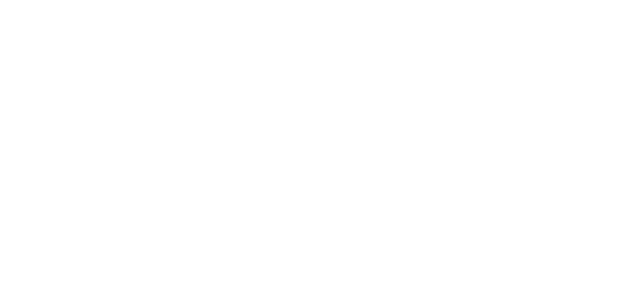
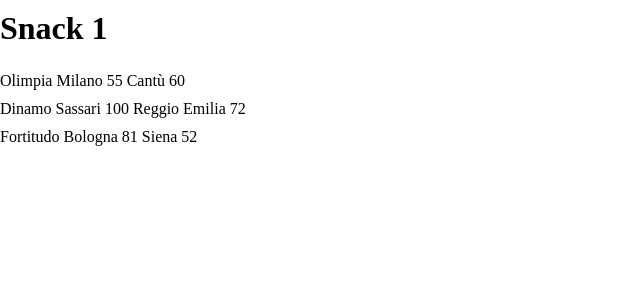
Before and after one commit to Pier5/php-snacks-b1, a PHP site: page / in a window 1280 px wide; the page is wider, and only the part inside the window is pictured. Before the commit the part shown is empty. Shown: the top 300 px of that part, without its empty margins (0-640 px from the left). Run offline with PHP 8.4, Linux system fonts and the light colour scheme.

Commit message:
-snack 1-

```diff
--- a/index.php
+++ b/index.php
@@ -4,9 +4,58 @@
     <meta charset="UTF-8">
     <meta http-equiv="X-UA-Compatible" content="IE=edge">
     <meta name="viewport" content="width=device-width, initial-scale=1.0">
+    <link rel="stylesheet" href="style.css">
     <title>PHP Snacks blocco 1</title>
 </head>
 <body>
+    <div class="container">
+    <h1>Snack 1</h1>
+        <?php
+            $partite = [
+                [
+                    'team_casa' => [
+                        'squadra' => 'Olimpia Milano',
+                        'punteggio' => 55
+                    ],
+                    'team_ospiti' => [
+                        'squadra' => 'Cantù',
+                        'punteggio' => 60
+                    ]
+                ],
+                [
+                    'team_casa' => [
+                        'squadra' => 'Dinamo Sassari',
+                        'punteggio' => 100
+                    ],
+                    'team_ospiti' => [
+                        'squadra' => 'Reggio Emilia',
+                        'punteggio' => 72
+                    ]
+                ],
+                [
+                    'team_casa' => [
+                        'squadra' => 'Fortitudo Bologna',
+                        'punteggio' => 81
+                    ],
+                    'team_ospiti' => [
+                        'squadra' => 'Siena',
+                        'punteggio' => 52
+                    ]
+                ]
+            ];
+        ?>
 
+        <ul>
+            <?php for($_j = 0; $_j < count($partite); $_j++) { ?>
+                <li>
+                    <span><?= $partite[$_j]['team_casa']['squadra'] ?></span>
+                    <span><?= $partite[$_j]['team_casa']['punteggio'] ?></span>
+                    <span><?= $partite[$_j]['team_ospiti']['squadra'] ?></span>
+                    <span><?= $partite[$_j]['team_ospiti']['punteggio'] ?></span>
+                </li>
+            <?php
+            } ?>
+        </ul>
+    </div>
 </body>
 </html>
--- /dev/null
+++ b/style.css
@@ -0,0 +1,19 @@
+* {
+    margin: 0;
+    padding: 0;
+    box-sizing: border-box;
+}
+
+.container {
+    width: 1400px;
+    margin: 10px auto;
+}
+
+h1 {
+    margin-bottom: 20px;
+}
+
+li {
+    list-style-type: none;
+    padding: 5px 0;
+}
```
